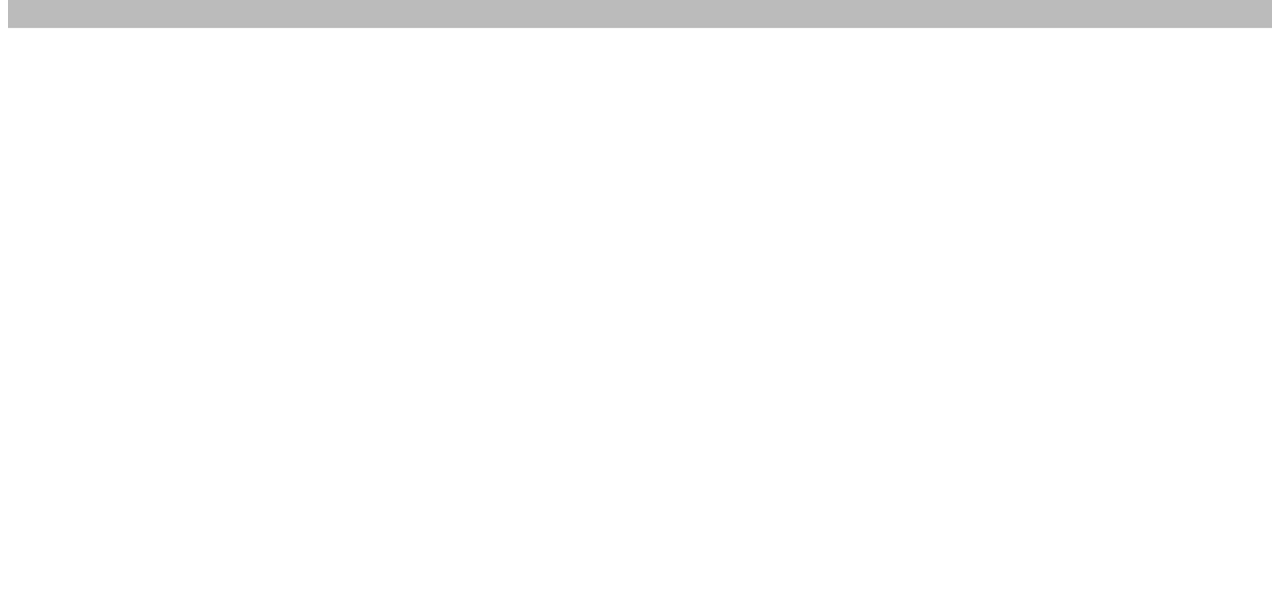
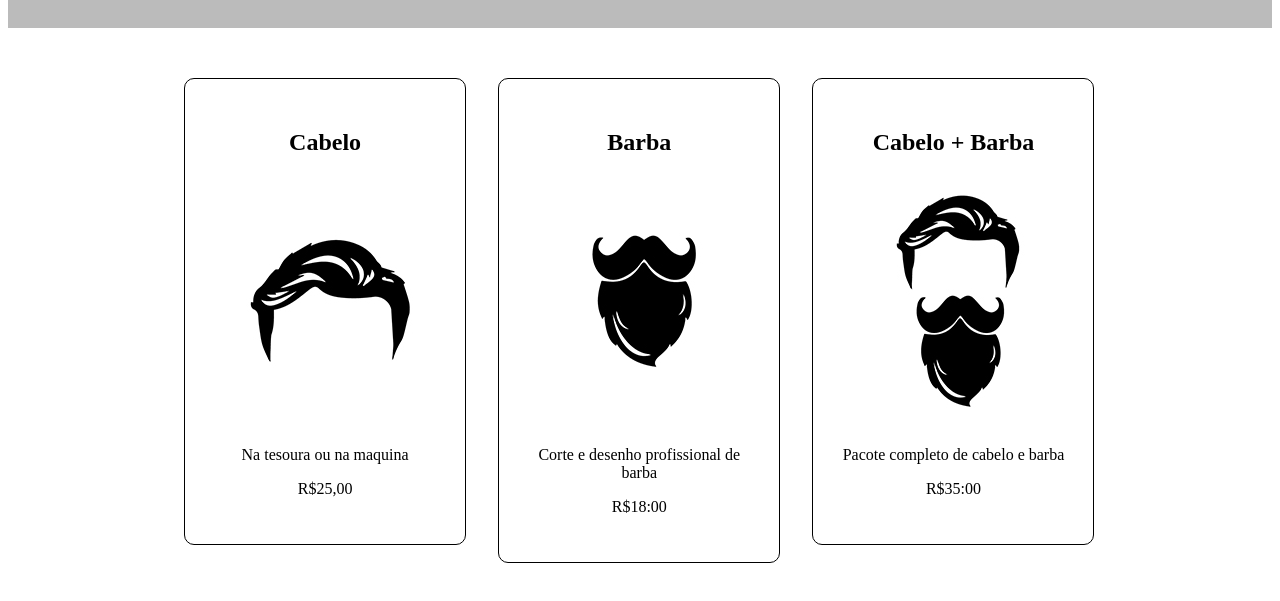
Before and after one commit to Joaovitu/BARBEARIA-GODOI, a plain HTML site: page produtos.html in a window 1280 px wide. Shown: the part 321-922 px from the top of the page. Before the commit the page ends 800 px from the top, so only its background shows below. Drawn offline with Linux system fonts and the light colour scheme.

Commit message:
29/05/2024

```diff
--- a/produtos.css
+++ b/produtos.css
@@ -32,3 +32,19 @@ nav a:hover{
   color: #C78C19;
   text-decoration: underline;
 }
+.produtos{
+  width: 940px;
+  margin: 0 auto;
+  padding: 50px;
+}
+.produtos li{
+  display: inline-block;
+  border: 1px solid #000000;
+  border-radius: 10px;
+  text-align: center;
+  width:30%;
+  vertical-align: top;
+  margin: 0 1.5%;
+  box-sizing: border-box;
+  padding: 30px 20px;
+}
--- a/produtos.html
+++ b/produtos.html
@@ -21,5 +21,28 @@
       </div>
     </header>
 
+    <main>
+    <ul class="produtos">
+         <li>
+           <h2>Cabelo</h2>
+           <img src="cabelo.jpg">
+           <p class="produto-descricao">Na tesoura ou na maquina</p>
+           <p class="produto-preco">R$25,00</p>
+         </li>
+         <li>
+           <h2>Barba</h2>
+           <img src="barba.jpg" >
+           <p class="produto-descricao">Corte e desenho profissional de barba</p>
+           <p class="produto-preco">R$18:00</p>
+
+         </li>
+         <li>
+           <h2>Cabelo + Barba</h2>
+           <img src="cabelo+barba.jpg">
+           <p class="produto-descricao">Pacote completo de cabelo e barba</p>
+           <p class="produto-preco">R$35:00</p>
+         </li>
+       </ul>
+    </main>
   </body>
 </html>
```
